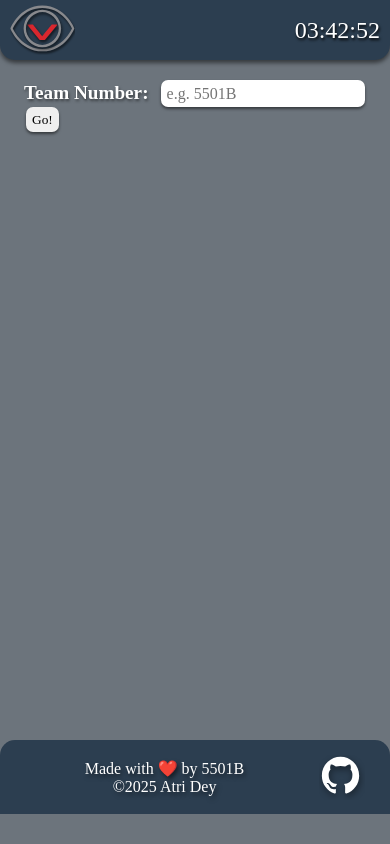
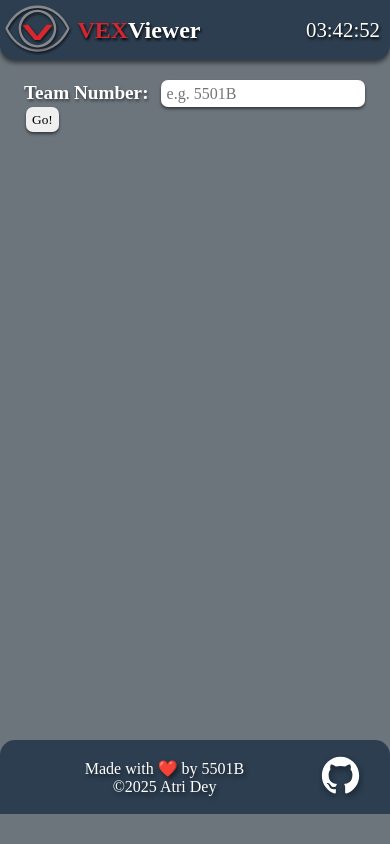
Before and after one commit to atridey/VEXViewer-JS, a React (Vite) app in the folder vexviewer/: page / in a window 390 px wide. Built offline with nearby package versions, Linux system fonts and the light colour scheme; a web font is replaced by a local one.

Commit message:
Changed header mobile responsiveness

```diff
--- a/vexviewer/src/components/Clock.jsx
+++ b/vexviewer/src/components/Clock.jsx
@@ -8,6 +8,6 @@ export default function Clock(props) {
     }, []);
 
     return(
-        <h1 className="clock" style={props.isMobile ? {fontSize: '1.5rem'} : null}>{time.toLocaleTimeString('default', {hour12: false})}</h1>
+        <h1 className="clock" style={props.isMobile ? {fontSize: '1.3rem'} : null}>{time.toLocaleTimeString('default', {hour12: false})}</h1>
     )
 }
--- a/vexviewer/src/components/Header.jsx
+++ b/vexviewer/src/components/Header.jsx
@@ -5,8 +5,9 @@ export default function Header(props) {
     return (
         <header>
             <div id="leftSide">
-                <img src={SiteLogo} style={props.isMobile ? {height: '50px', marginTop: '5px', marginBottom: '5px'} : null}/>
-                {props.isMobile ? null : <><h1 style={{color: "#d22630"}}>VEX</h1><h1>Viewer</h1></>}
+                <img src={SiteLogo} style={props.isMobile ? {height: '50px', margin: '5px'} : null}/>
+                <h1 style={props.isMobile ? {fontSize: "1.5rem", color: "#d22630"} : {color: "#d22630"}}>VEX</h1>
+                <h1 style={props.isMobile ? {fontSize: "1.5rem"} : null}>Viewer</h1>
             </div>
                 <Clock isMobile={props.isMobile}/>
         </header>
```
Also changed, not shown: vexviewer/src/assets/vexview-logo-shad.svg.
